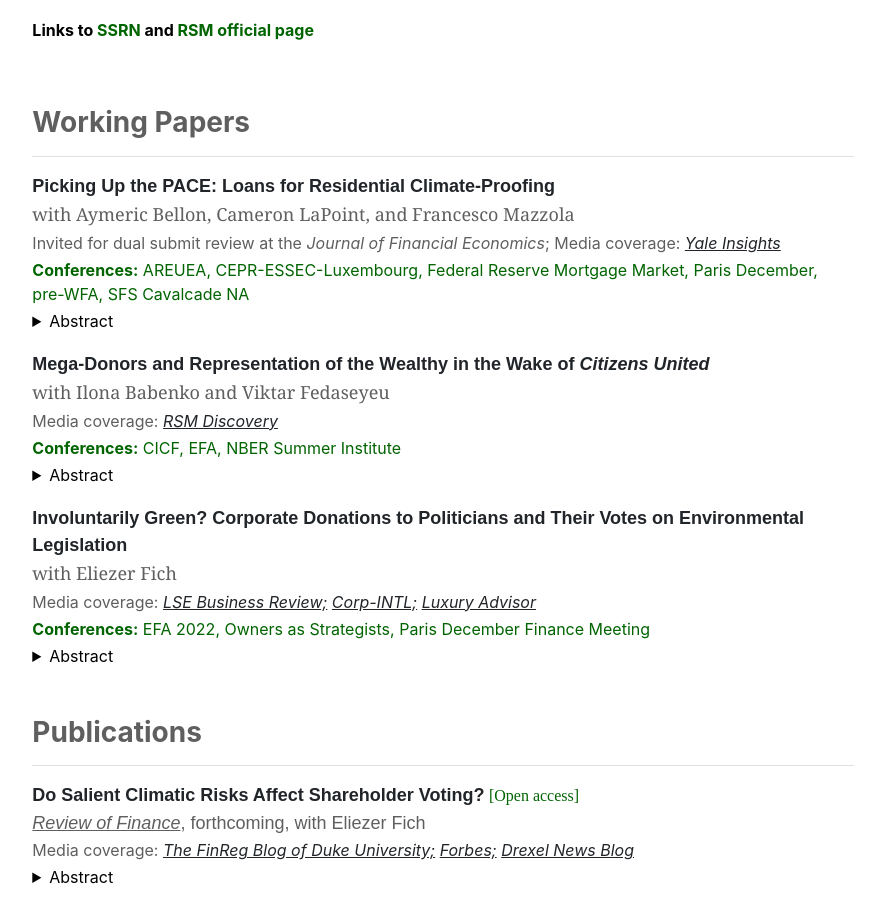
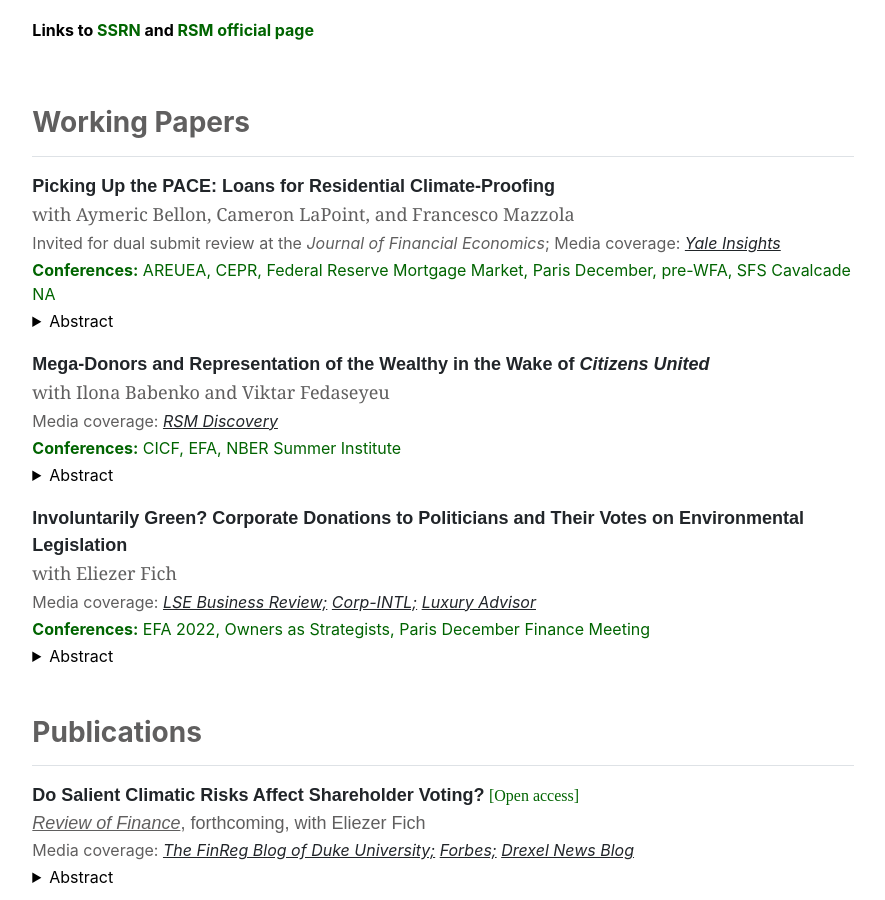
Before and after one commit to guosongxu/guosongxu.github.io, a Jekyll site: the page built from index.md, in a window 1280 px wide and 900 px high, scrolled down 446 px. Shown: the whole window, without its empty margins (197-1082 px from the left). Built offline with Jekyll 4.4.1, drawn with Linux system fonts in a browser that asks for light colours.

Commit message:
Update home.html

```diff
--- a/_layouts/home.html
+++ b/_layouts/home.html
@@ -18,7 +18,7 @@ layout: default
     <p style="font-family:arial, 'MS Sans Serif', arial;font-size:18px;margin-bottom:1px"><a rel="noreferrer noopener" aria-label=" (opens in a new tab)" href="https://papers.ssrn.com/sol3/papers.cfm?abstract_id=4800611" target="_blank" style="text-decoration:none;"><strong>Picking Up the PACE: Loans for Residential Climate-Proofing</strong></a></p>
     <p style="font-family:georgia;font-size:18px;margin-bottom:3px;color:#605F5F">with Aymeric Bellon, Cameron LaPoint, and Francesco Mazzola</p>
     <p style="font-size:16px;margin-bottom:3px;color:#605F5F">Invited for dual submit review at the <em>Journal of Financial Economics</em>; Media coverage:&nbsp;<em><a rel="noreferrer noopener" href="https://insights.som.yale.edu/insights/loan-program-can-help-close-the-green-building-gap" target="_blank">Yale Insights</a></em> </p>
-    <p style="font-size:16px;margin-bottom:3px;color:#006400"><strong>Conferences:</strong> AREUEA, CEPR-ESSEC-Luxembourg, Federal Reserve Mortgage Market, Paris December, pre-WFA, SFS Cavalcade NA</p>
+    <p style="font-size:16px;margin-bottom:3px;color:#006400"><strong>Conferences:</strong> AREUEA, CEPR, Federal Reserve Mortgage Market, Paris December, pre-WFA, SFS Cavalcade NA</p>
     <details>
       <summary>Abstract</summary>
       <p>
```
